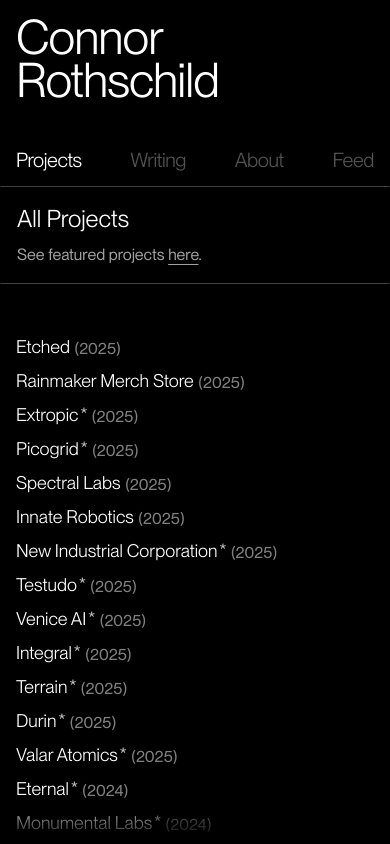
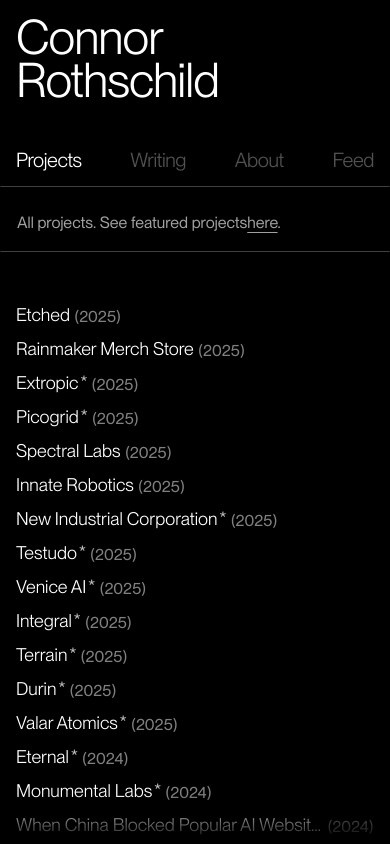
Before and after one commit to connorrothschild/.com, a Next.js app: page /projects in a window 390 px wide. Built offline with nearby package versions, Linux system fonts and the light colour scheme; a web font is replaced by a local one.

Commit message:
Inline on mob

```diff
--- a/src/app/projects/page.tsx
+++ b/src/app/projects/page.tsx
@@ -19,9 +19,10 @@
 
       <BottomBox>
         <div className="">
-          <h1 className="text-2xl lg:text-3xl font-light">All Projects</h1>
+          <h1 className="hidden lg:block text-3xl font-light">All Projects</h1>
           <p className="text-base lg:text-base text-neutral-400 mt-2">
-            See featured projects{" "}
+            <span className="inline lg:hidden">All projects.</span> See featured
+            projects
             <Link
               href="/"
               className="underline underline-offset-4 decoration-[1px]"
```
